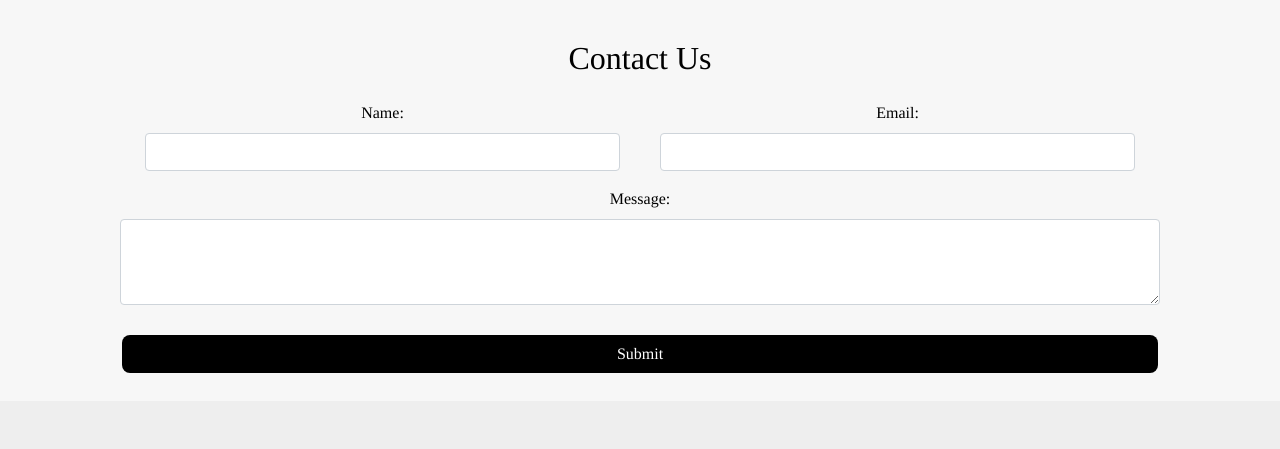
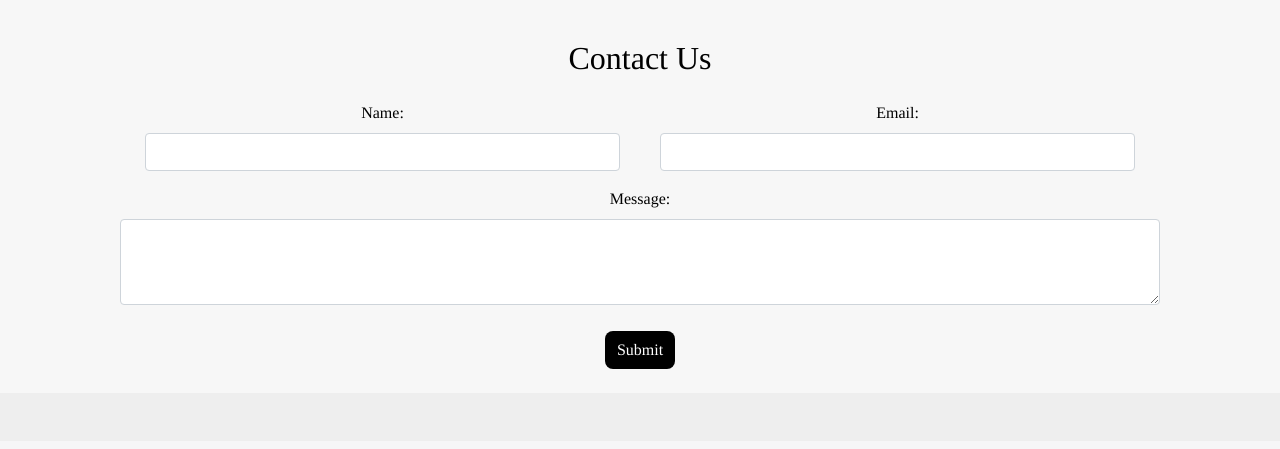
Before and after one commit to matthiaslim/recipe-manager, a Flask app: page / in a window 1280 px wide. Shown: the part 778-1227 px from the top of the page. After the commit the page ends 1147 px from the top, so only its background shows below. Run offline with Flask 3, Linux system fonts and the light colour scheme; some libraries are stand-ins or nearby versions.

Commit message:
submit button

```diff
--- a/app/static/style.css
+++ b/app/static/style.css
@@ -127,7 +127,16 @@ section {
     border-radius: 8px;
     margin-left: auto;
 }
-
+.submitbutton {
+    color:white;
+    background-color: black;
+    border: none;
+    text-align: center;
+    display: inline-block;
+    padding: 7px 12px;
+    border-radius: 8px;
+    margin: auto;
+}
 .modal {
     display: none;
     position: fixed;
--- a/app/templates/index.html
+++ b/app/templates/index.html
@@ -56,7 +56,7 @@
                         <label for="message">Message:</label>
                         <textarea class="container form-control" id="message" name="message" rows="3" required></textarea>
                     </div>
-                    <button type="submit" class="button">Submit</button>
+                    <button type="submit" class="submitbutton">Submit</button>
                 </form>
             </div>
         </div>
```
